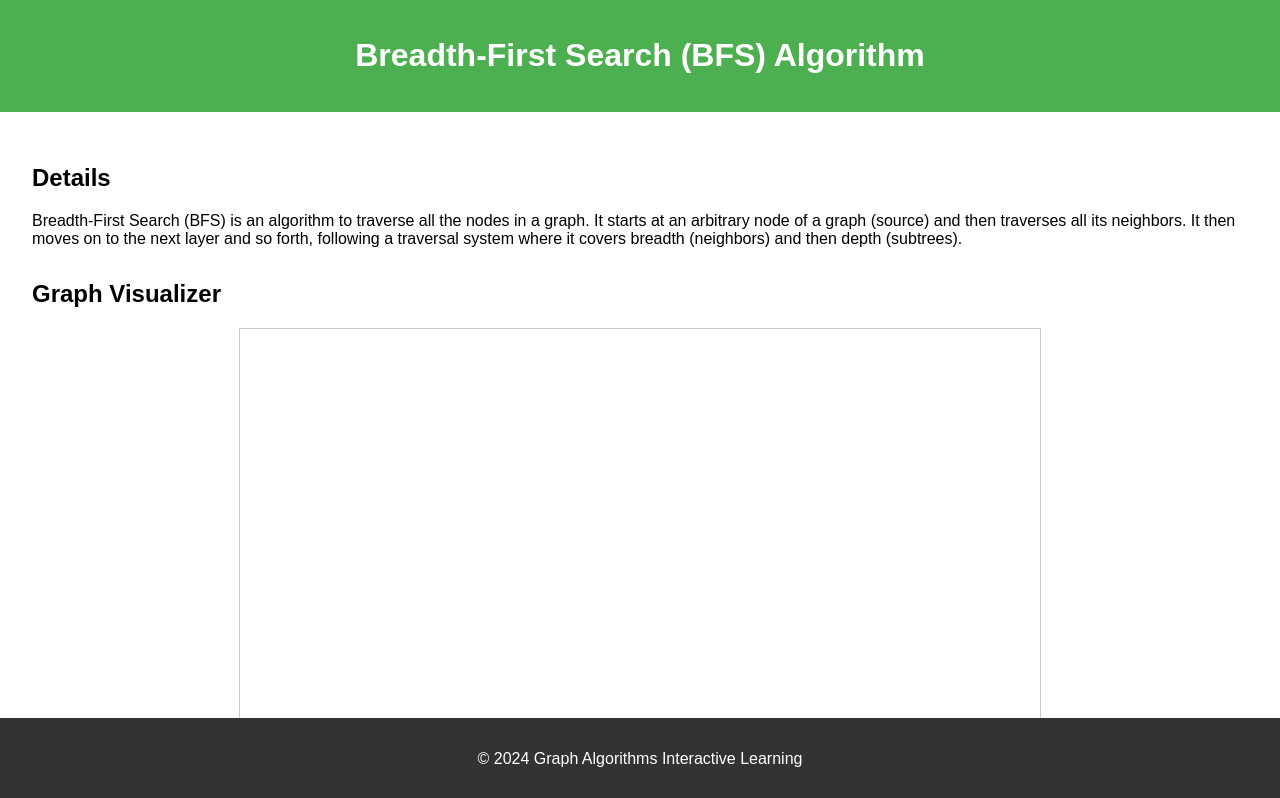
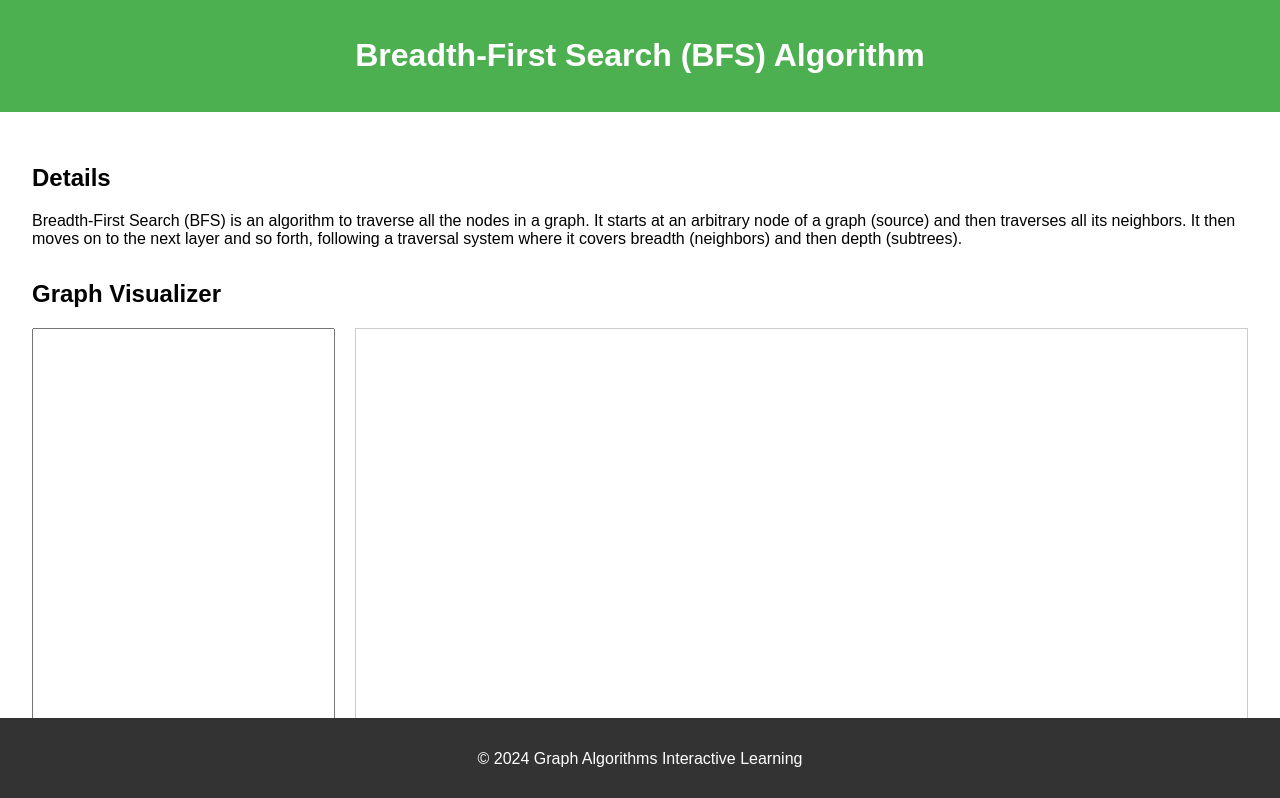
Before and after one commit to SYCKGit/mega-hackathon, a React (Vite) app: page /bfs in a window 1280 px wide. Shown: the top 798 px of the page. Built offline with nearby package versions, Linux system fonts and the light colour scheme.

Commit message:
Instant Graph Visualizer IO

```diff
--- /dev/null
+++ b/src/components/Graph.jsx
@@ -0,0 +1,96 @@
+import { useEffect, useRef, useState } from "react";
+import cytoscape from "cytoscape";
+
+/**
+ * Parse the input data to extract vertices and edges.
+ * @param {string} data - Input data containing edges.
+ * @returns {object} - Object containing vertices and edges.
+*/
+function parseData(data){
+  let vertices = new Set(), edges = new Set();
+
+  for (const line of data.split("\n")) {
+    const [source, target] = line.trim().split(" ");
+    if (source)
+      vertices.add(source);
+    if (target)
+      vertices.add(target);
+    if (source && target)
+      edges.add({ source, target });
+  }
+
+  return { vertices: Array.from(vertices), edges: Array.from(edges) };
+}
+
+export default function Graph(){
+  const [data, setData] = useState("");
+  const cy = useRef();
+
+  useEffect(() => {
+    cy.current = cytoscape({
+      container: document.getElementById("cy"),
+      elements: [],
+      style: [
+        {
+          selector: "node",
+          style: {
+            "background-color": "#007bff",  // Blue color
+            "shape": "ellipse",          // Circular shape
+            "label": "data(id)",         // Display node ID
+            "color": "#fff",            // White text color
+            "text-valign": "center",      // Center text vertically
+            "text-halign": "center",      // Center text horizontally
+            "font-size": "16px"          // Font size
+          }
+        },
+        {
+          selector: "edge",
+          style: {
+            "width": 3,
+            "line-color": "#ff0000",      // Red color
+            "target-arrow-color": "#ff0000", // Red color
+            "target-arrow-shape": "triangle",
+            "curve-style": "bezier"
+          }
+        }
+      ],
+      layout: {
+        name: "grid",
+        rows: 1
+      }
+    });
+
+    window.cyto = cy.current;
+
+    cy.current.on("tap", "node", function(evt) {
+      let node = evt.target;
+      alert("Node " + node.id() + " tapped!");
+    });
+  }, []);
+
+  useEffect(() => {
+    if (!cy.current) return;
+    const pos = {};
+    cy.current.nodes().forEach(node => {
+      pos[node.id()] = node.position();
+    });
+    cy.current.elements().remove();
+    const { vertices, edges } = parseData(data);
+    vertices.forEach(vertex => {
+      cy.current.add({
+        group: "nodes", data: { id: vertex },
+        position: pos[vertex] || { x: Math.random() * 800, y: Math.random() * 600 }
+      });
+    });
+    edges.forEach(({ source, target }) => {
+      cy.current.add({ group: "edges", data: { id: source + "-" + target, source, target } });
+    });
+  }, [data]);
+
+  return (
+    <div id="container">
+      <textarea id="inp" value={data} onChange={(e) => setData(e.target.value)}></textarea>
+      <div id="cy"></div>
+    </div>
+  );
+}
--- a/src/routes/Bfs.css
+++ b/src/routes/Bfs.css
@@ -2,5 +2,19 @@
     width: 800px;
     height: 600px;
     border: 1px solid #ccc;
-    margin: 20px auto;
 }
+
+#container {
+    display: flex;
+    align-items: stretch;
+}
+
+#inp {
+    flex: 1;
+    resize: none;
+}
+
+#cy {
+    flex: 3;
+    margin-left: 20px;
+}
--- a/src/routes/Bfs.jsx
+++ b/src/routes/Bfs.jsx
@@ -1,81 +1,7 @@
+import Graph from "../components/Graph";
 import "./Bfs.css";
-import { useEffect } from "react";
-import cytoscape from "cytoscape";
 
 export default function Bfs(){
-  useEffect(() => {
-    let cy = cytoscape({
-      container: document.getElementById('cy'),
-      elements: [],
-      style: [
-        {
-          selector: 'node',
-          style: {
-            'background-color': '#007bff',  // Blue color
-            'shape': 'ellipse',          // Circular shape
-            'label': 'data(id)',         // Display node ID
-            'color': '#fff',            // White text color
-            'text-valign': 'center',      // Center text vertically
-            'text-halign': 'center',      // Center text horizontally
-            'font-size': '16px'          // Font size
-          }
-        },
-        {
-          selector: 'edge',
-          style: {
-            'width': 3,
-            'line-color': '#ff0000',      // Red color
-            'target-arrow-color': '#ff0000', // Red color
-            'target-arrow-shape': 'triangle',
-            'curve-style': 'bezier'
-          }
-        }
-      ],
-      layout: {
-        name: 'grid',
-        rows: 1
-      }
-    });
-
-    document.getElementById('initialize-graph').addEventListener('click', function() {
-      let numVertices = parseInt(prompt('Enter the number of vertices:'), 10);
-      let numEdges = parseInt(prompt('Enter the number of edges:'), 10);
-
-      if (isNaN(numVertices) || isNaN(numEdges) || numVertices <= 0 || numEdges < 0) {
-        alert('Invalid input. Please enter valid numbers for vertices and edges.');
-        return;
-      }
-
-      // Clear existing graph
-      cy.elements().remove();
-
-      // Add vertices with names A, B, C, etc.
-      for (let i = 0; i < numVertices; i++) {
-        let id = String.fromCharCode(65 + i); // ASCII code for 'A' is 65
-        cy.add({ group: 'nodes', data: { id: id }, position: { x: Math.random() * 800, y: Math.random() * 600 } });
-      }
-
-      // Add edges
-      for (let i = 0; i < numEdges; i++) {
-        let source = prompt(`Enter the source node ID for edge ${i + 1}:`);
-        let target = prompt(`Enter the target node ID for edge ${i + 1}:`);
-
-        if (source && target && source !== target && cy.$('#' + source).length && cy.$('#' + target).length) {
-          cy.add({ group: 'edges', data: { id: source + '-' + target, source: source, target: target } });
-        } else {
-          alert('Invalid node IDs or self-loop. Edge creation failed. Please try again.');
-          i--; // Retry the current edge
-        }
-      }
-    });
-
-    // Node tap event for debugging
-    cy.on('tap', 'node', function(evt) {
-      let node = evt.target;
-      alert('Node ' + node.id() + ' tapped!');
-    });
-  }, []);
-
   return (
     <>
       <header>
@@ -88,11 +14,8 @@ export default function Bfs(){
         </section>
         <section id="graph-visualizer">
           <h2>Graph Visualizer</h2>
-          <div id="cy"></div>
-          <button id="initialize-graph">Initialize Graph</button>
-          <p>Initialize the graph by entering the number of vertices and edges. Then, input the edges in a loop.</p>
+          <Graph />
         </section>
-        <div id="root"></div>
       </main>
       <footer>
         <p>&copy; 2024 Graph Algorithms Interactive Learning</p>
```
